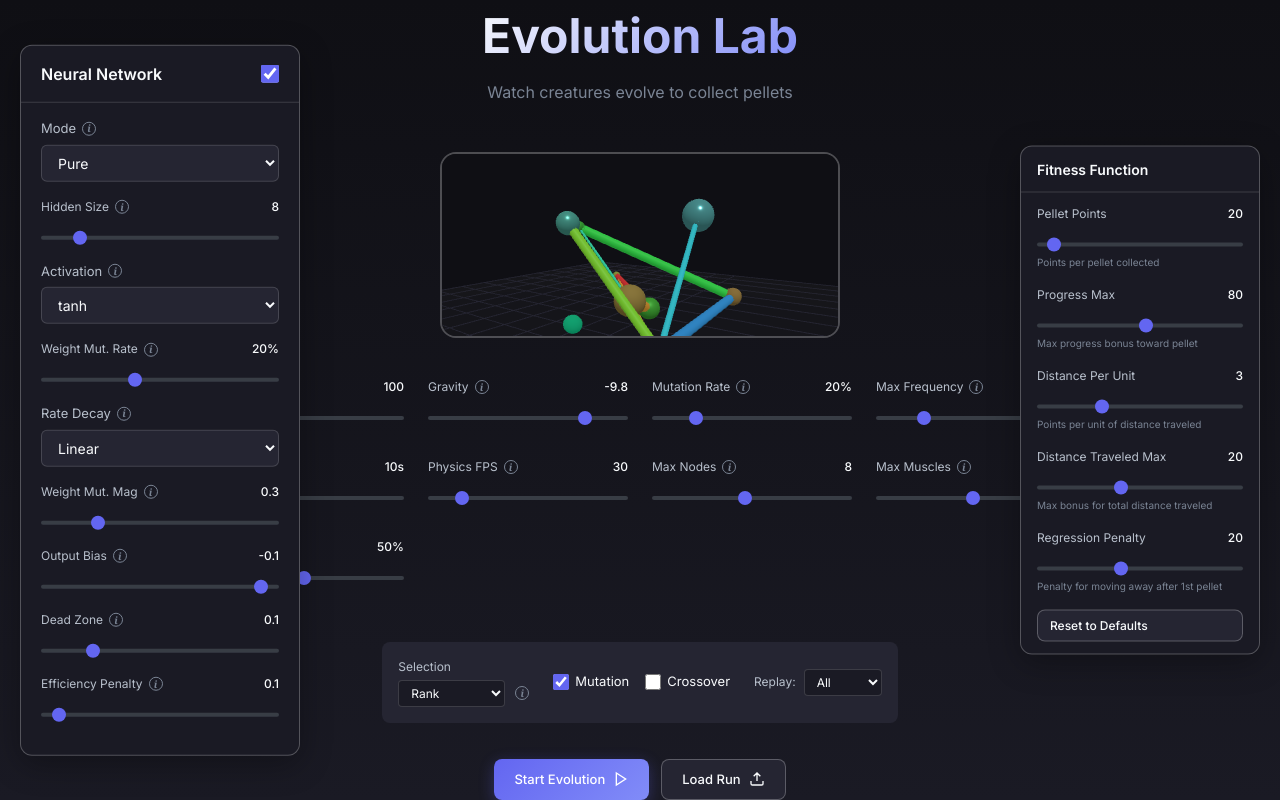
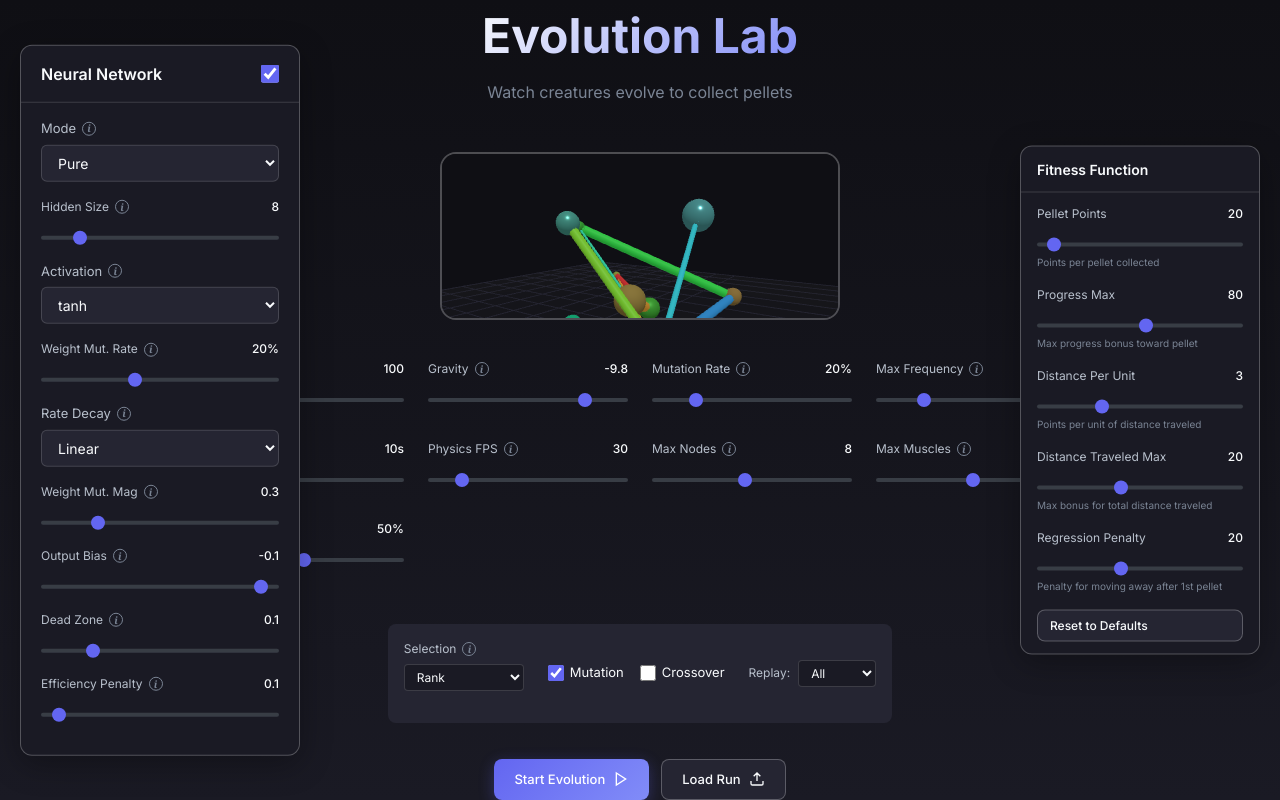
Before and after one commit to SilenNaihin/genetic-algorithm, a Next.js app: page / in a window 1280 px wide. Built offline with nearby package versions, Linux system fonts and the light colour scheme; no server answers.

Commit message:
fix(ui): align selection and tournament size controls
- Use param-group class for Selection to match ParamSlider layout
- Selection label + tooltip above, dropdown below
- Size label + tooltip above, slider below
- Both vertically aligned

Co-Authored-By: Claude Opus 4.5 <noreply@anthropic.com>

```diff
--- a/app/components/menu/MenuScreen.tsx
+++ b/app/components/menu/MenuScreen.tsx
@@ -156,13 +156,25 @@ export function MenuScreen() {
           borderRadius: '8px',
         }}>
           {/* Selection method */}
-          <div style={{ display: 'flex', flexDirection: 'column', gap: '4px' }}>
-            <span style={{ color: 'var(--text-secondary)', fontSize: '12px' }}>Selection</span>
-            <div style={{ display: 'flex', alignItems: 'center', gap: '4px' }}>
+          <div className="param-group" style={{ width: '120px' }}>
+            <div className="param-label">
+              <span className="param-name">
+                Selection
+                <InfoTooltip
+                  text={
+                    config.selectionMethod === 'truncation' ? TOOLTIPS.selectionTruncation :
+                    config.selectionMethod === 'tournament' ? TOOLTIPS.selectionTournament :
+                    TOOLTIPS.selectionRank
+                  }
+                  width={280}
+                />
+              </span>
+            </div>
             <select
               value={config.selectionMethod}
               onChange={(e) => setConfig({ selectionMethod: e.target.value as 'truncation' | 'tournament' | 'rank' })}
               style={{
+                width: '100%',
                 background: 'var(--bg-secondary)',
                 border: '1px solid var(--border)',
                 borderRadius: '4px',
@@ -176,21 +188,12 @@ export function MenuScreen() {
               <option value="tournament">Tournament</option>
               <option value="truncation">Truncation</option>
             </select>
-              <InfoTooltip
-                text={
-                  config.selectionMethod === 'truncation' ? TOOLTIPS.selectionTruncation :
-                  config.selectionMethod === 'tournament' ? TOOLTIPS.selectionTournament :
-                  TOOLTIPS.selectionRank
-                }
-                width={280}
-              />
-            </div>
           </div>
 
           {/* Tournament size - only shown when tournament selected */}
           {config.selectionMethod === 'tournament' && (
             <ParamSlider
-              name="Tournament Size"
+              name="Size"
               value={config.tournamentSize}
               displayValue={String(config.tournamentSize)}
               min={2}
@@ -198,7 +201,7 @@ export function MenuScreen() {
               step={1}
               tooltip={TOOLTIPS.tournamentSize}
               onChange={(v) => setConfig({ tournamentSize: v })}
-              width="120px"
+              width="100px"
             />
           )}
 
```
Lines whose indentation alone changed are shown as unchanged.
